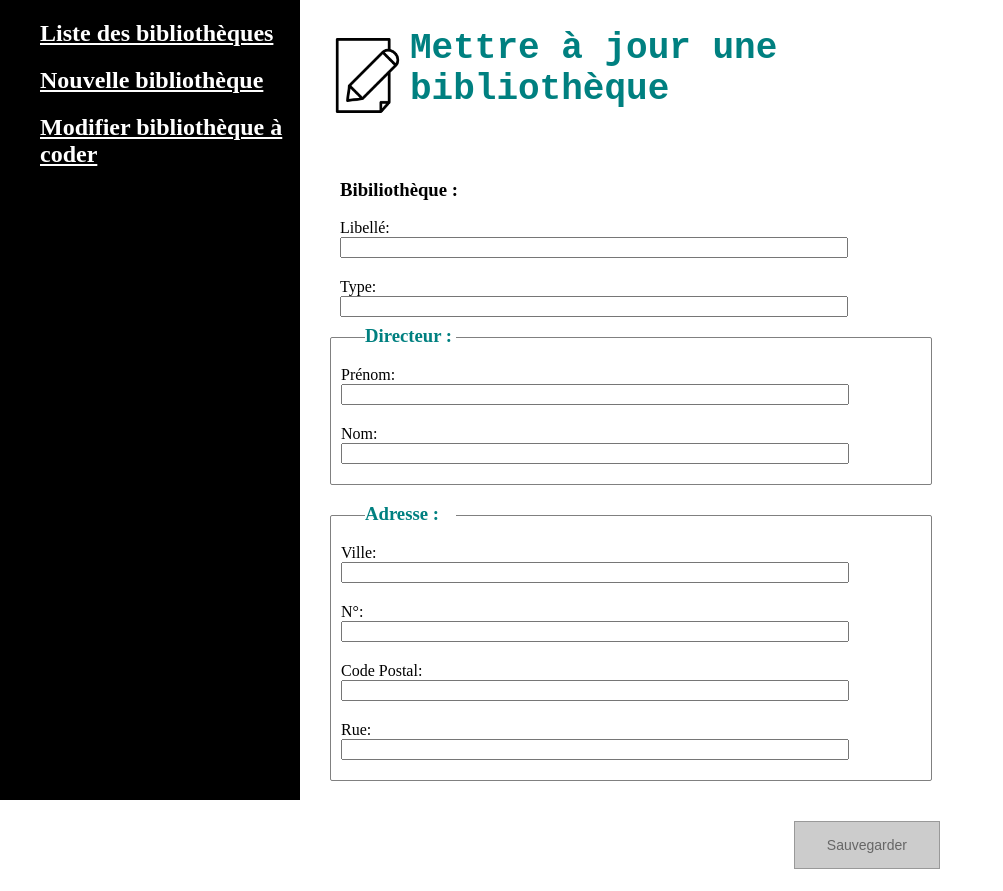
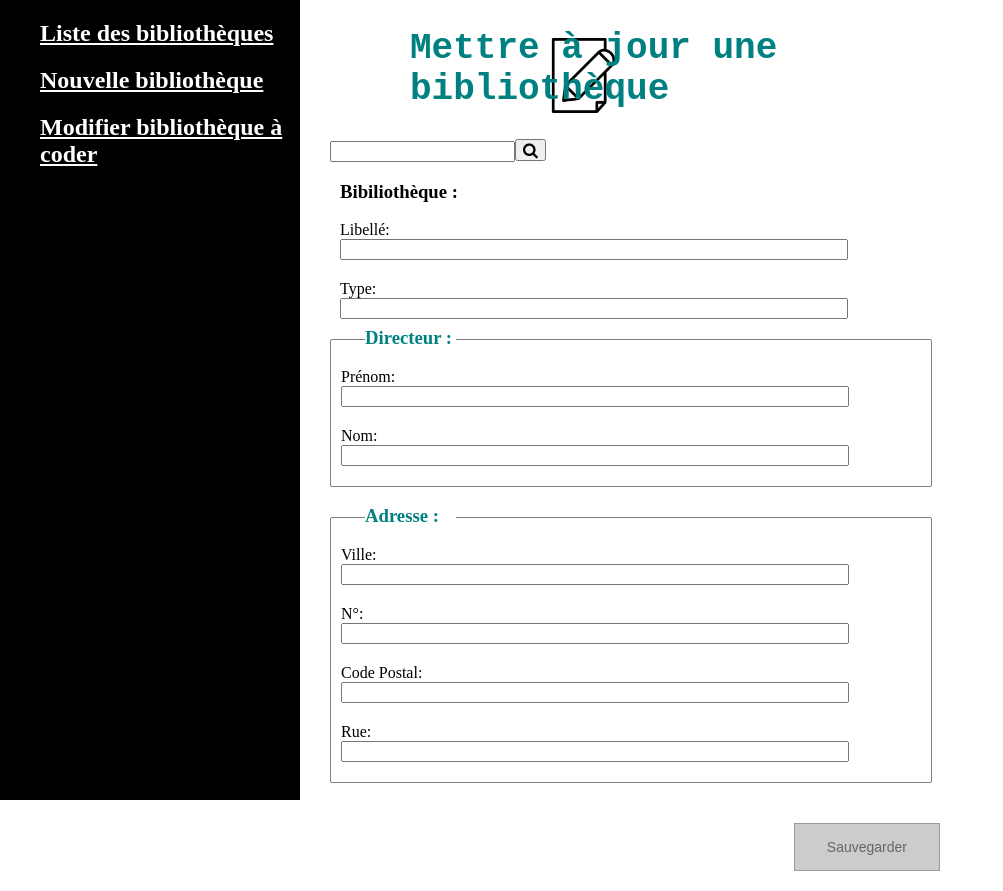
Before and after one commit to guichonz/dojo, an Angular app: page /nouveau in a window 1280 px wide. Shown: the whole page, without its empty margins (0-1003 px from the left). Built offline with nearby package versions, Linux system fonts and the light colour scheme.

Commit message:
Avec fenetre recherche

```diff
--- a/src/app/app.component.html
+++ b/src/app/app.component.html
@@ -33,6 +33,7 @@
   <div class="container">
       <!-- <app-library-form></app-library-form>
       <app-list-libraries></app-list-libraries> -->
+      <app-search></app-search>
       <router-outlet></router-outlet>
 
   </div>
--- a/src/app/app.module.ts
+++ b/src/app/app.module.ts
@@ -9,6 +9,7 @@ import { LibraryComponent } from './components/library/library.component';
 import { DisplayDataComponent } from './components/display-data/display-data.component';
 import { ListLibrariesComponent } from './components/list-libraries/list-libraries.component';
 import { LibraryFormComponent } from './components/library-form/library-form.component';
+import { SearchComponent } from './components/search/search.component';
 
 @NgModule({
   declarations: [
@@ -16,7 +17,8 @@ import { LibraryFormComponent } from './components/library-form/library-form.com
     LibraryComponent,
     DisplayDataComponent,
     ListLibrariesComponent,
-    LibraryFormComponent
+    LibraryFormComponent,
+    SearchComponent
   ],
   imports: [
     BrowserModule,
--- a/src/app/components/list-libraries/list-libraries.component.html
+++ b/src/app/components/list-libraries/list-libraries.component.html
@@ -1,7 +1,9 @@
 <p>list-libraries works!</p>
 
 <app-library *ngFor="let myLibrary of libraries"
+
     [library]="myLibrary">
+
 </app-library>
 
 
--- a/src/app/components/list-libraries/list-libraries.component.ts
+++ b/src/app/components/list-libraries/list-libraries.component.ts
@@ -29,10 +29,17 @@ export class ListLibrariesComponent implements OnInit {
 
   ngOnInit() {
     // this.libraries =   this.libraries.filter(lib => {
-    //   return lib.type === 'PUBLIC';
-    //});
+    //   return lib.label.includes(searchText);
+    // });
+
     //this.libraries =   this.libraries.filter(lib => lib.type === 'PUBLIC');
       this.libraryService.getAllLibraries().subscribe(libraries => this.libraries = libraries);
+
+      this.libraryService.searchValue.subscribe((searchText) => {
+        console.log('Valeur cherchée ' + searchText );
+        this.libraries =   this.libraries.filter( lib => lib.label.includes(searchText));
+      });
+
   }
 
 }
--- /dev/null
+++ b/src/app/components/search/search.component.html
@@ -0,0 +1,2 @@
+<input [(ngModel)]="searchText">
+<button class="fa fa-search" (click)="seachLibrary()"></button>
--- /dev/null
+++ b/src/app/components/search/search.component.ts
@@ -0,0 +1,22 @@
+import { Component, OnInit } from '@angular/core';
+import { LibraryService } from 'src/app/services/library.service';
+import { Router, ActivatedRoute } from '@angular/router';
+
+@Component({
+  selector: 'app-search',
+  templateUrl: './search.component.html',
+  styleUrls: ['./search.component.scss']
+})
+export class SearchComponent implements OnInit {
+  searchText = '';
+  constructor(private libraryService: LibraryService, private router: Router, private route: ActivatedRoute) { }
+
+  ngOnInit() {
+  }
+
+  seachLibrary(){
+    console.log(this.searchText);
+    this.libraryService.searchValue.next(this.searchText);
+  }
+
+}
--- a/src/app/services/library.service.ts
+++ b/src/app/services/library.service.ts
@@ -1,5 +1,5 @@
 import { Injectable } from '@angular/core';
-import { Observable } from 'rxjs';
+import { Observable, Subject } from 'rxjs';
 import { LibraryDTO } from '../shared-data/library-dto';
 import { HttpClient, HttpHeaders } from '@angular/common/http';
 
@@ -11,6 +11,8 @@ export class LibraryService {
   httpOptions = {
     headers: new HttpHeaders({'content-type': 'application/json'})
   };
+
+  searchValue: Subject<string> = new Subject<string>();
 
   constructor(private http: HttpClient) { }
 
```
Also changed, not shown: src/app/components/library/library.component.html (line endings or trailing spaces), src/app/components/search/search.component.scss (added), 1 other file (tests, documents, lock files or other folders).
